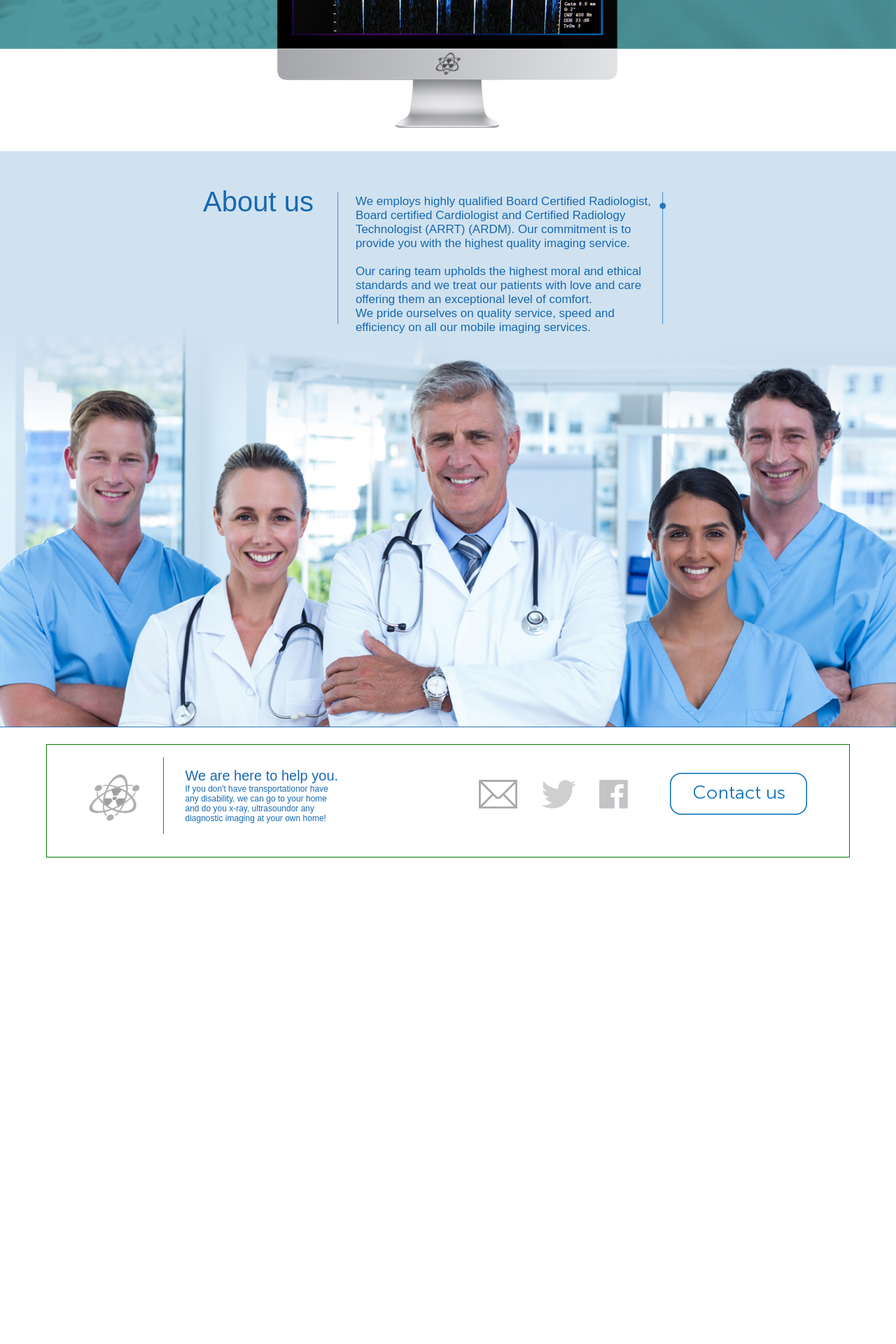
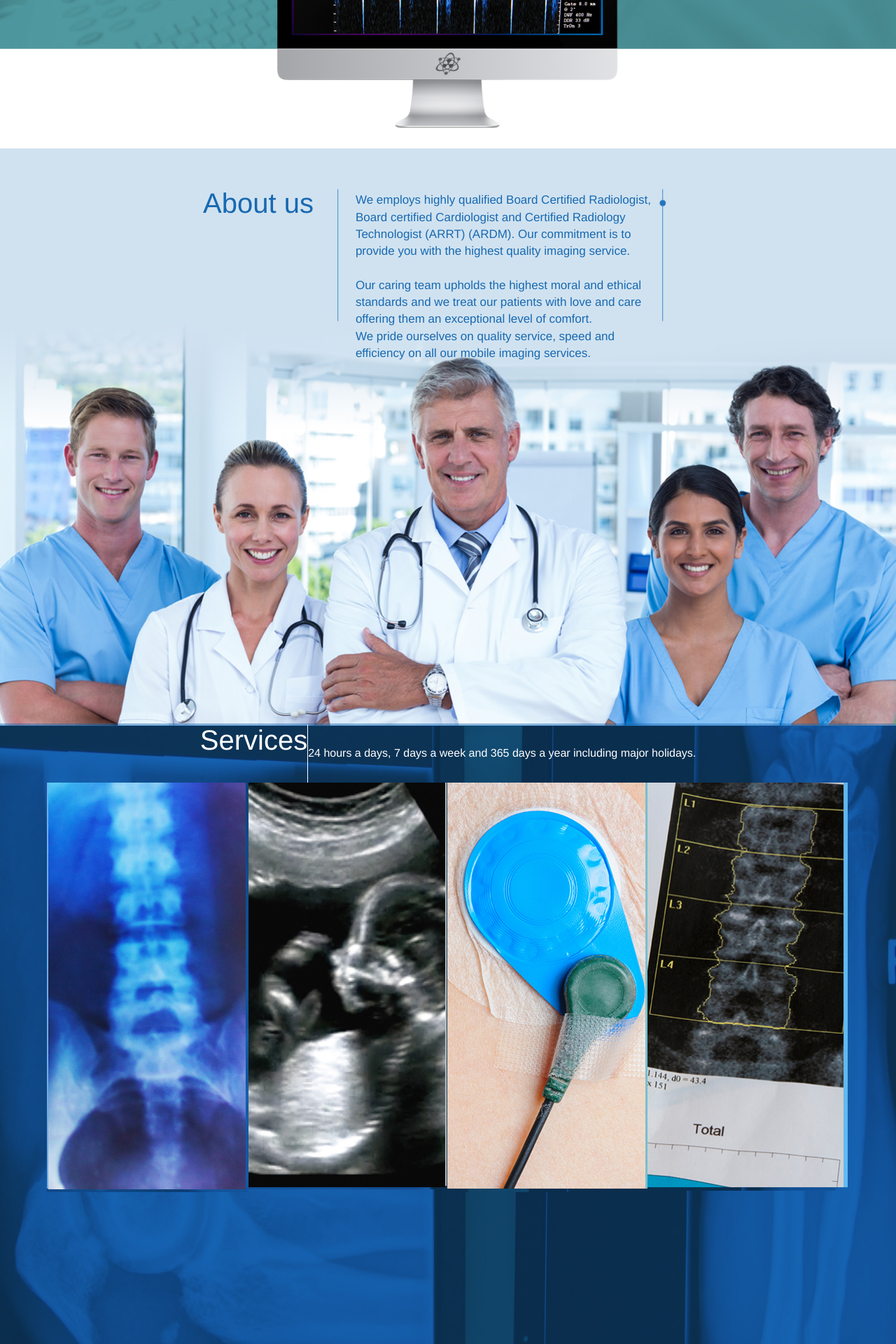
Before and after one commit to juankp3/aris, a PHP site: page / in a window 1280 px wide. Shown: the part 640-2560 px from the top of the page at 70% size. Before the commit the page ends 1865 px from the top, so only its background shows below. Run offline with PHP 8.4, Linux system fonts and the light colour scheme.

Commit message:
avance services

```diff
--- a/css/style.css
+++ b/css/style.css
@@ -22,7 +22,6 @@
 	margin-top: 88px;
 }
 .pad_format{
-	background: #fff;
 	width: 1146px;
 	margin:  0 auto;
 }
@@ -89,18 +88,55 @@
 }
 
 
+#row_service{
+	background: url(../img/bg_service.jpg) no-repeat;
+	height: 1050px;
+	background-size: 100% 100%;
+    	background-repeat: no-repeat;
+}
+#content_text_service{
+	display: flex;
+  	justify-content: center;
+  	color: #fff;
+}
+#title_service{
+	font-size: 40px;
+	padding: 0;
+	margin:0;
+}
+#des_service{
+	font-size: 16px;
+	border-left: solid #fff 1px;
+	padding: 30px 0;
+}
+#imgs_service{
+	height: 585px;
+}
+#imgs_service ul{
+	list-style: none;
+	padding: 0;
+	margin: 0;
+}
+#imgs_service ul li{
+	float: left;
+}
+#imgs_service ul li img{
+	width: 286px;
+}
+
+
 #row_footer{
-	/*text-align: center;*/
 	height: 160px;
-	border: green solid 1px;
 	margin-top: 20px;
 	margin-bottom: 20px;
 }
 #ico_atom{
 	display: inline-block;
-	margin-top: 42px;
-	margin-left: 60px;
+	margin-left: 100px;
 	margin-right: 30px;
+}
+#ico_atom img{
+	vertical-align: baseline;
 }
 #text_footer{
 	display: inline-block;
--- a/index.html
+++ b/index.html
@@ -5,6 +5,7 @@
 	<title>Aris</title>
 
 	<link rel=stylesheet href="css/normalize.css" type="text/css" media=screen>
+	<link rel=stylesheet href="css/bootstrap.min.css" type="text/css" media=screen>
 	<link rel=stylesheet href="css/style.css" type="text/css" media=screen>
 
 </head>
@@ -68,7 +69,24 @@
 			<img id="img_home" src="img/about.jpg" alt="">
 		</div>
 	</section>
+	<section class="container-fluid">
+		<div id="row_service" class="row">
 
+			<div id="content_text_service" class="pad_format" >
+				<h1 id="title_service">Services</h1>
+				<div id="des_service">24 hours a days, 7 days a week and 365 days a year including major holidays.</div>
+			</div>
+			<div id="imgs_service" class="pad_format" >
+				<ul>
+					<li><img src="img/imgs_service_1.jpg" alt=""></li>
+					<li><img src="img/imgs_service_2.jpg" alt=""></li>
+					<li><img src="img/imgs_service_3.jpg" alt=""></li>
+					<li><img src="img/imgs_service_4.jpg" alt=""></li>
+				</ul>
+			</div>
+
+		</div>
+	</section>
 	<footer class="container-fluid">
 		<div id="row_footer" class="row pad_format">
 
@@ -85,16 +103,15 @@
 				</div>
 			</div>
 			<div id="contact_footer">
-				<img src="img/ico_contact.png" alt="">
+				<a href="#"><img src="img/ico_contact.png" alt=""></a>
 			</div>
 			<div id="social_footer">
 				<ul id="social_list">
-					<li><img src="img/ico_message.jpg" alt=""></li>
-					<li><img src="img/ico_twitter.png" alt=""></li>
-					<li><img src="img/ico_facebook.png" alt=""></li>
+					<li><a href="#"><img src="img/ico_message.jpg" alt=""></a></li>
+					<li><a href="#"><img src="img/ico_twitter.png" alt=""></a></li>
+					<li><a href="#"><img src="img/ico_facebook.png" alt=""></a></li>
 				</ul>
 			</div>
-
 
 		</div>
 	</footer>
```
Also changed, not shown: img/aboutus_1.jpg (deleted), img/aboutus_2.jpg (deleted), img/bg_service.jpg (added), img/imgs_service_1.jpg (added), img/imgs_service_2.jpg (added), img/imgs_service_3.jpg (added), img/imgs_service_4.jpg (added).
